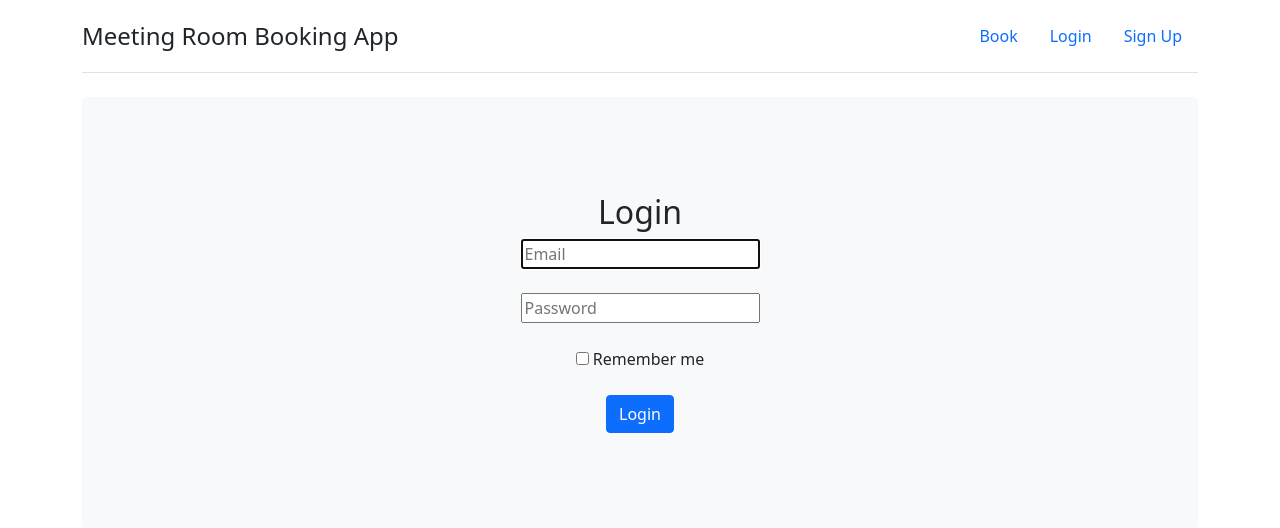
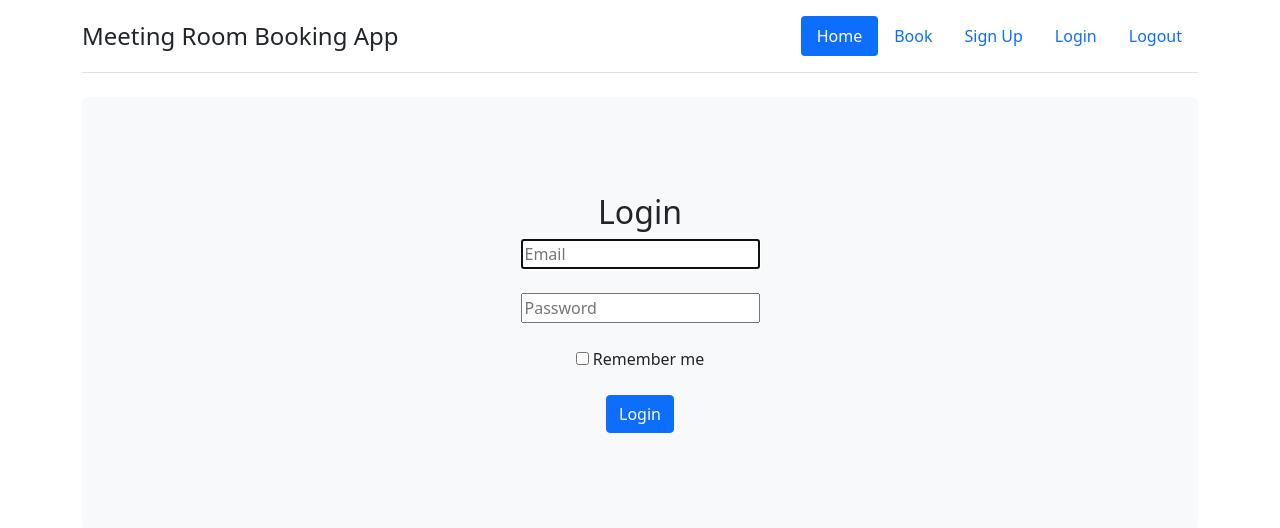
Before and after one commit to jessical2/devops, a Flask app: page /login in a window 1280 px wide. Shown: the top 528 px of the page. Run offline with Flask 2, Linux system fonts and the light colour scheme.

Commit message:
Login and logout working with login required page

```diff
--- a/src/auth.py
+++ b/src/auth.py
@@ -1,4 +1,6 @@
 from flask import Blueprint, render_template, redirect, url_for, request, flash
+from flask_login import login_user, login_required, logout_user
+from .models import User
 from werkzeug.security import generate_password_hash, check_password_hash
 from .models import User
 from . import db
@@ -8,6 +10,25 @@ auth = Blueprint('auth', __name__)
 @auth.route('/login')
 def login():
     return render_template('login.html')
+
+@auth.route('/login', methods=['POST'])
+def login_post():
+    # login code goes here
+    email = request.form.get('email')
+    password = request.form.get('password')
+    remember = True if request.form.get('remember') else False
+
+    user = User.query.filter_by(email=email).first()
+
+    # check if the user actually exists
+    # take the user-supplied password, hash it, and compare it to the hashed password in the database
+    if not user or not check_password_hash(user.password, password):
+        flash('Please check your login details and try again.')
+        return redirect(url_for('auth.login')) # if the user doesn't exist or password is wrong, reload the page
+
+    # if the above check passes, then we know the user has the right credential
+    login_user(user, remember=remember)
+    return redirect(url_for('main.booking'))
 
 @auth.route('/signup')
 def signup():
@@ -22,6 +43,7 @@ def signup_post():
     user = User.query.filter_by(email=email).first() # if this returns a user, then the email already exists in database
 
     if user: # if a user is found, we want to redirect back to signup page so user can try again
+        flash('Email address already exists')
         return redirect(url_for('auth.signup'))
 
     # create a new user with the form data. Hash the password so the plaintext version isn't saved.
@@ -31,12 +53,10 @@ def signup_post():
     db.session.add(new_user)
     db.session.commit()
 
-    if user: # if a user is found, we want to redirect back to signup page so user can try again
-        flash('Email address already exists')
-        return redirect(url_for('auth.signup'))
-
     return redirect(url_for('auth.login'))
 
 @auth.route('/logout')
+@login_required
 def logout():
-    return 'Logout'
+    logout_user()
+    return redirect(url_for('main.home'))
--- a/src/main.py
+++ b/src/main.py
@@ -1,11 +1,16 @@
 from flask import Blueprint, render_template
+from flask_login import login_required, current_user
 from . import db
 
 main = Blueprint('main', __name__)
 
 
-# Routes might have to be changed
 @main.route('/')
+def home():
+    return render_template('home.html')
+
+@main.route('/booking')
+@login_required
 def booking():
     return render_template('booking.html')
 
--- a/src/models.py
+++ b/src/models.py
@@ -1,9 +1,9 @@
+from flask_login import UserMixin
 from . import db
-from flask_login import UserMixin
-from werkzeug.security import generate_password_hash, check_password_hash
+# from werkzeug.security import generate_password_hash, check_password_hash
 
 # Create tables
-class User(db.Model):
+class User(UserMixin, db.Model):
     __tablename__ = 'user'
     id = db.Column(db.Integer, primary_key=True)
     name = db.Column(db.String(50), unique=False, nullable=False)
--- a/src/templates/base.html
+++ b/src/templates/base.html
@@ -21,13 +21,19 @@
                     </a>
                     <ul class="nav nav-pills">
                         <li class="nav-item">
-                            <a href="/" class="nav-link">Book</a>
+                            <a href="/" class="nav-link active">Home</a>
+                        </li>
+                        <li class="nav-item">
+                            <a href="/booking" class="nav-link">Book</a>
+                        </li>
+                        <li class="nav-item">
+                            <a href="/signup" class="nav-link">Sign Up</a>
                         </li>
                         <li class="nav-item">
                             <a href="/login" class="nav-link">Login</a>
                         </li>
                         <li class="nav-item">
-                            <a href="/signup" class="nav-link">Sign Up</a>
+                            <a href="/logout" class="nav-link">Logout</a>
                         </li>
                     </ul>
                 </nav>
--- /dev/null
+++ b/src/templates/home.html
@@ -0,0 +1,4 @@
+{% extends "base.html" %}
+{% block content %}
+
+{% endblock %}
--- a/src/templates/login.html
+++ b/src/templates/login.html
@@ -3,6 +3,13 @@
     <div class="p-5 mb-4 bg-light rounded-3">
         <div class="container-fluid py-5 text-center">
             <h2>Login</h2>
+            {% with messages = get_flashed_messages() %}
+            {% if messages %}
+                <div class="notification is-danger">
+                    {{ messages[0] }}
+                </div>
+            {% endif %}
+            {% endwith %}
             <form action = "/login" method = "POST">
                 <div class="field">
                     <div class="control">
```
Also changed, not shown: src/__init__.py (+10 -1 lines), src/templates/bookingform.html (deleted, +0 -19 lines), src/templates/logout.html (deleted).
